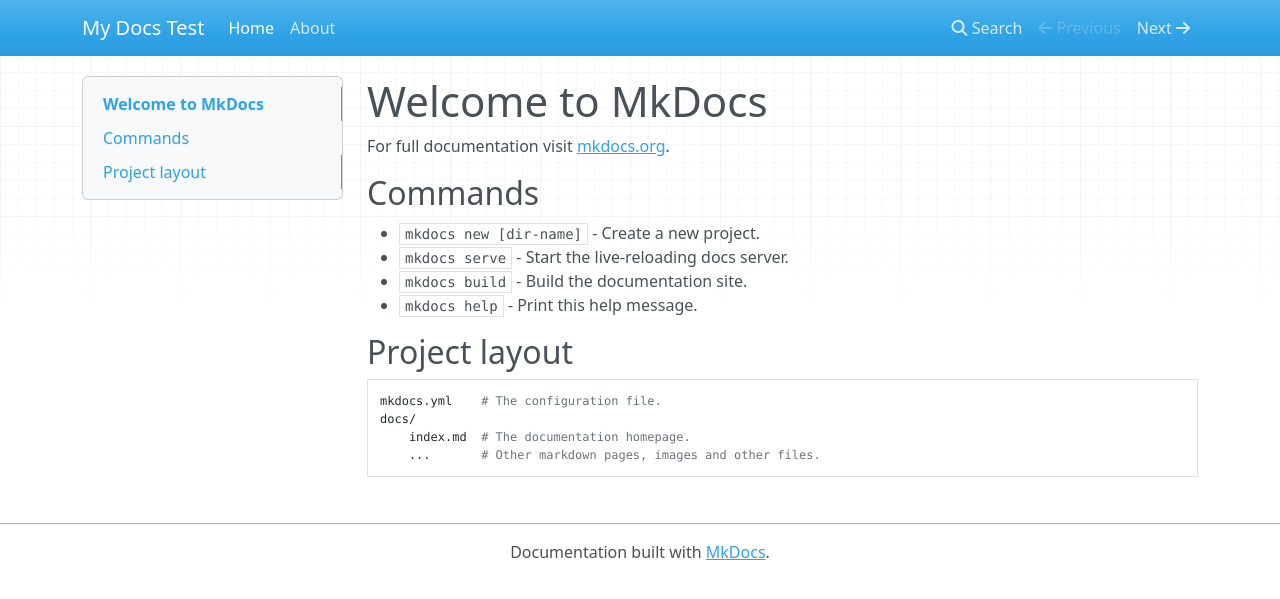
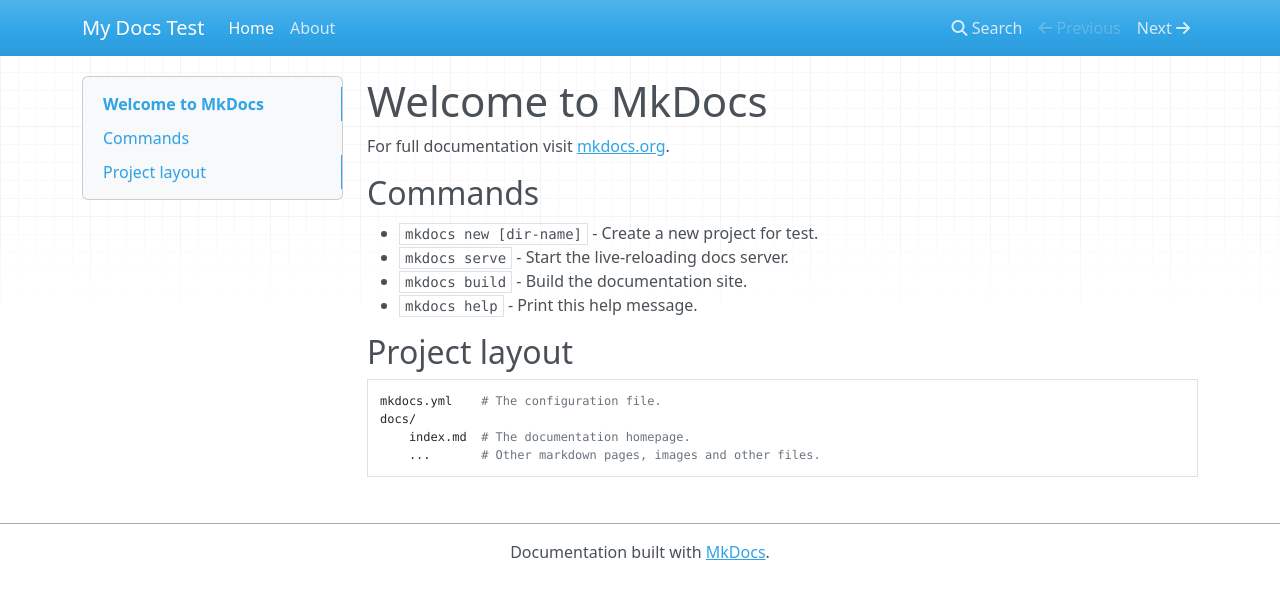
Before and after one commit to maplefu0602/test-gdcdocs, an MkDocs documentation site: the page built from docs/index.md, in a window 1280 px wide. Shown: the top 599 px of the page. Built offline with MkDocs 1.6.1, drawn with Linux system fonts in a browser that asks for light colours; nearby versions of some CDN libraries; old or Windows-style settings are respelled for this version of MkDocs.

Commit message:
Update index.md

```diff
--- a/docs/index.md
+++ b/docs/index.md
@@ -4,7 +4,7 @@ For full documentation visit [mkdocs.org](http://mkdocs.org).
 
 ## Commands
 
-* `mkdocs new [dir-name]` - Create a new project.
+* `mkdocs new [dir-name]` - Create a new project for test.
 * `mkdocs serve` - Start the live-reloading docs server.
 * `mkdocs build` - Build the documentation site.
 * `mkdocs help` - Print this help message.
```
